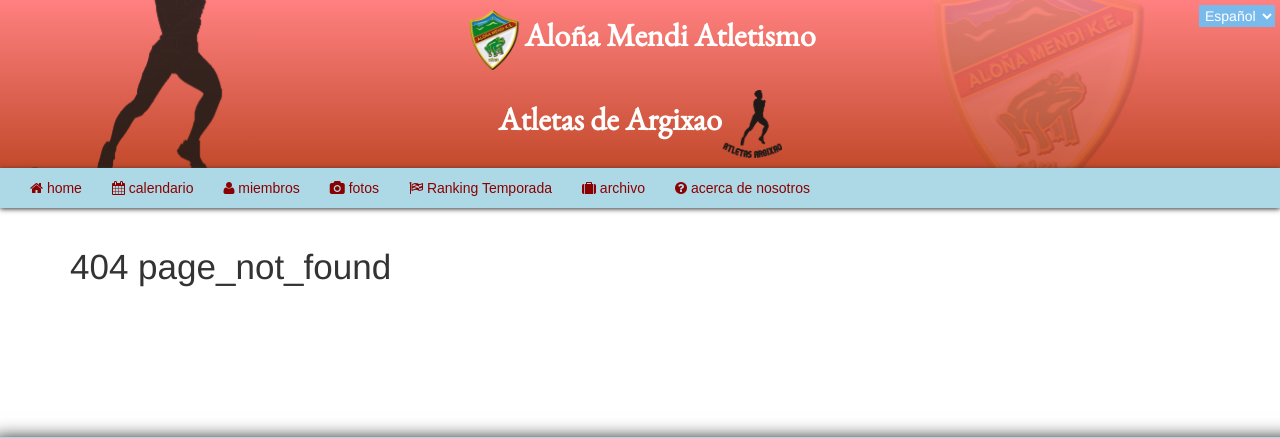
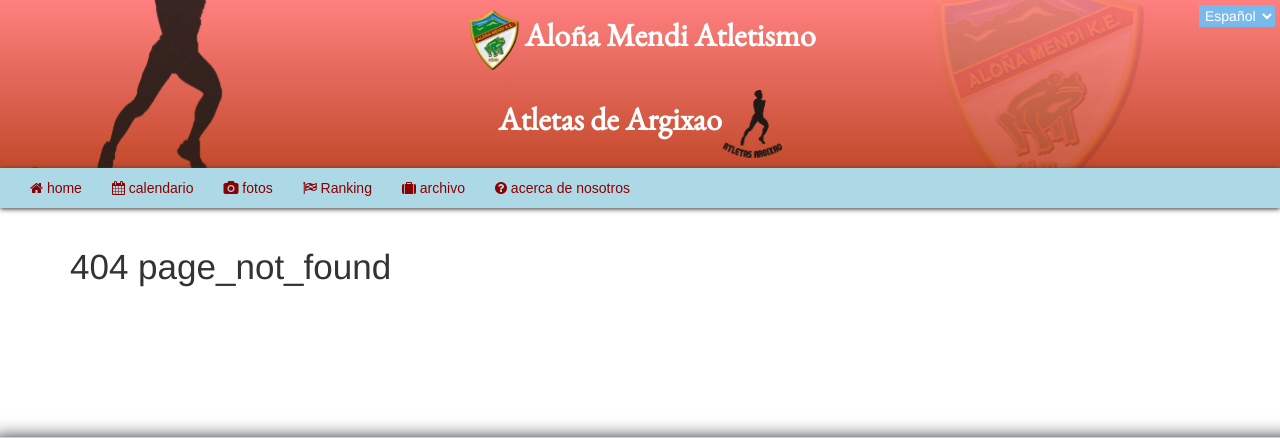
Before and after one commit to corand/athlet-stats, a Django app: template athlet_stats/athlet_stats/templates/404.html in a window 1280 px wide. Shown: the top 438 px of the page. Run offline with Django 3.2, Linux system fonts and the light colour scheme; the template is opened without the code that fills it, so the values that code supplies are empty; some libraries are stand-ins or nearby versions; some web fonts are replaced.

Commit message:
rankinga

```diff
--- a/athlet_stats/athlet_stats/templates/web/base.html
+++ b/athlet_stats/athlet_stats/templates/web/base.html
@@ -49,9 +49,8 @@
 		      		<li {% if active == "blog" %} class="active" {% endif %}><a href="{% url 'blog' %}"><i class="fa fa-home"></i> {% trans "home" %}</a></li>
 
 		      		<li {% if active == "calendar" %} class="active" {% endif %}><a href="{% url 'calendar' %}"><i class="fa fa-calendar"></i> {% trans "calendario" %}</a></li>
-		      		<li {% if active == "members" %} class="active" {% endif %}><a href="{% url 'athlets' %}"><i class="fa fa-user"></i> {% trans "miembros" %}</a></li>
 		      		<li {% if active == "album" %} class="active" {% endif %}><a href="{% url 'albums' %}"><i class="fa fa-camera"></i> {% trans "fotos" %}</a></li>
-		      		<li  {% if active == "ranking" %} class="active" {% endif %}><a href="{% url "seasonranking" "2014-2015" %}"><i class="fa fa-flag-checkered"></i> {% trans "Ranking Temporada" %}</a></li>
+		      		<li  {% if active == "ranking" %} class="active" {% endif %}><a href="http://ranking.aloinargixao.com"><i class="fa fa-flag-checkered"></i> {% trans "Ranking" %}</a></li>
 		      		<li  {% if active == "archive" %} class="active" {% endif %}><a href="{% url 'archive' %}"><i class="fa fa-suitcase"></i> {% trans "archivo" %}</a></li>
 		            <li {% if active == "about" %} class="active" {% endif %}><a href="{% url 'aboutus' %}"><i class="fa fa-question-circle"></i> {% trans "acerca de nosotros" %}</a></li>
 		      </ul>
```
